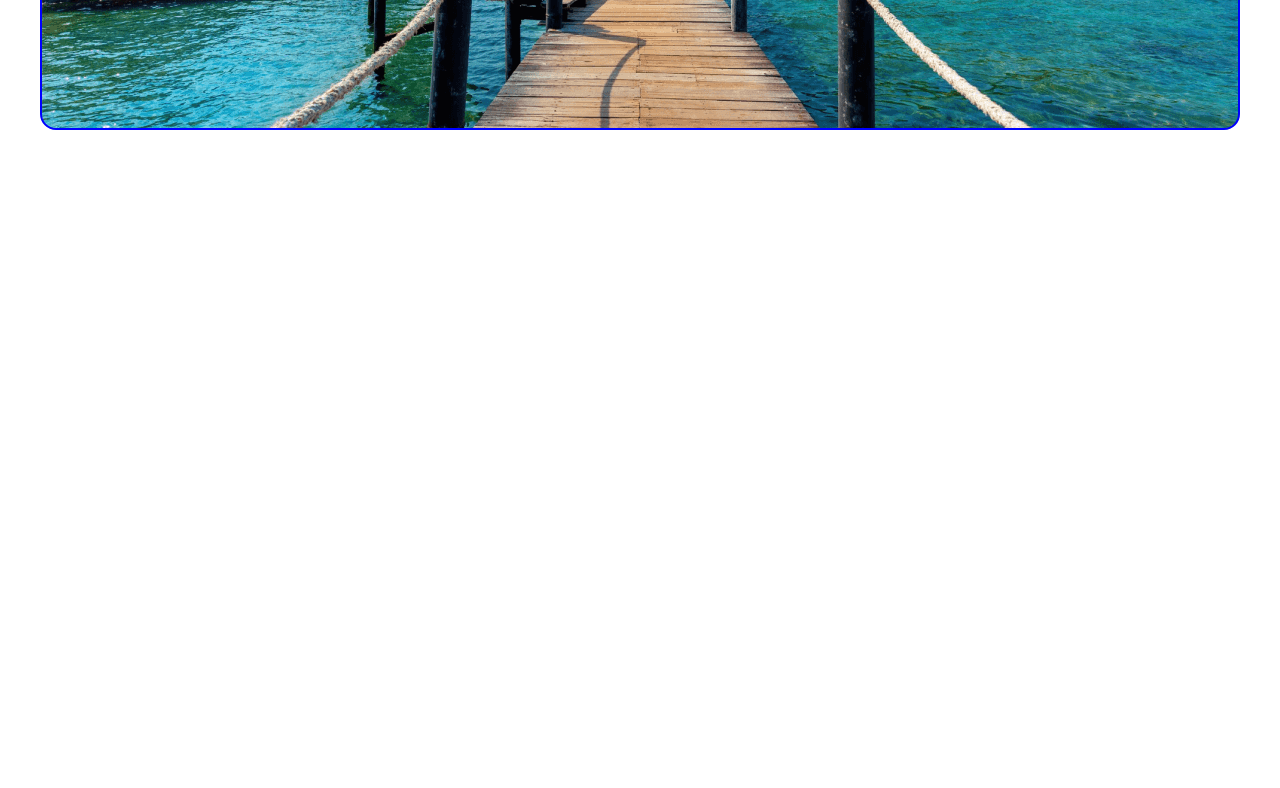
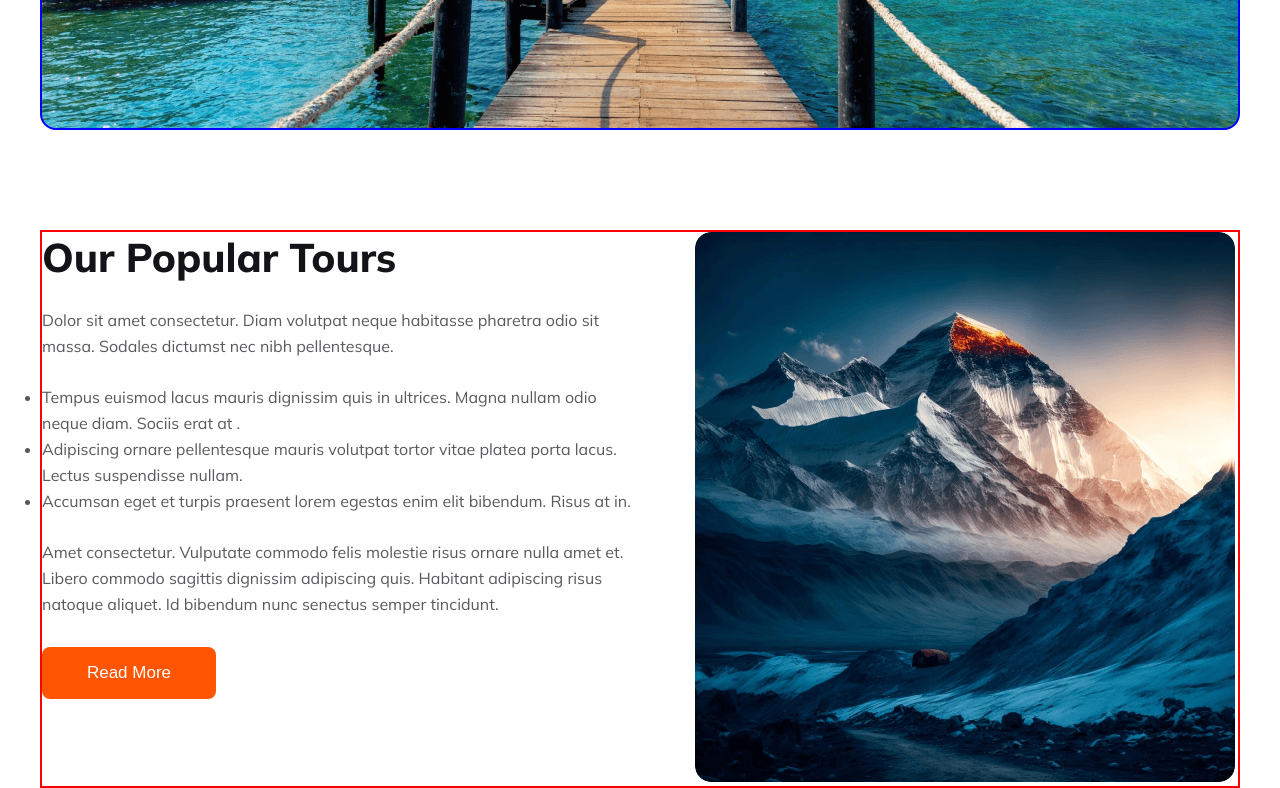
Before and after one commit to Swatimitra78/Assignment-2, a plain HTML site: page index.html in a window 1280 px wide. Shown: the part 467-1255 px from the top of the page. Before the commit the page ends 800 px from the top, so only its background shows below. Drawn offline with Linux system fonts and the light colour scheme.

Commit message:
popular part done

```diff
--- a/index.html
+++ b/index.html
@@ -75,7 +75,7 @@
       </div>
     </section>
 
-    <!-- <section class="popular">
+     <section class="popular">
       <div class="popular-text">
         <h3>Our Popular Tours</h3>
         <p>Dolor sit amet consectetur. Diam volutpat neque habitasse pharetra odio sit massa. Sodales dictumst nec nibh
@@ -97,10 +97,15 @@
 
         <button type="submit" class="button">Read More</button>
       </div>
-      <div>
+      <div class="popular-img">
         <img src="Images/popular.png" alt="">
       </div>
-    </section> -->
+    </section>
+
+
+    <section class="Destination">
+
+    </section>
 
   </main>
 
--- a/styles/style.css
+++ b/styles/style.css
@@ -170,6 +170,30 @@ form.example button:hover {
   border: 2px solid red;
 }
 
+.popular-text{
+  display: block;
+  width: 50%;
+
+}
+
+.popular-text p, ul{
+  margin-top: 25px;
+
+}
+
+.popular-img{
+  width: 50%;
+
+}
+
+.popular-img img{
+  margin-left: 55px;
+  object-fit: cover;
+  border-radius: 16px;
+
+
+}
+
 h3 {
   color: #131318;
   font-size: 40px;
@@ -190,3 +214,5 @@ ul li{
   font-weight: 400;
   line-height: 26px;
 }
+
+/* Destination section start */
```
